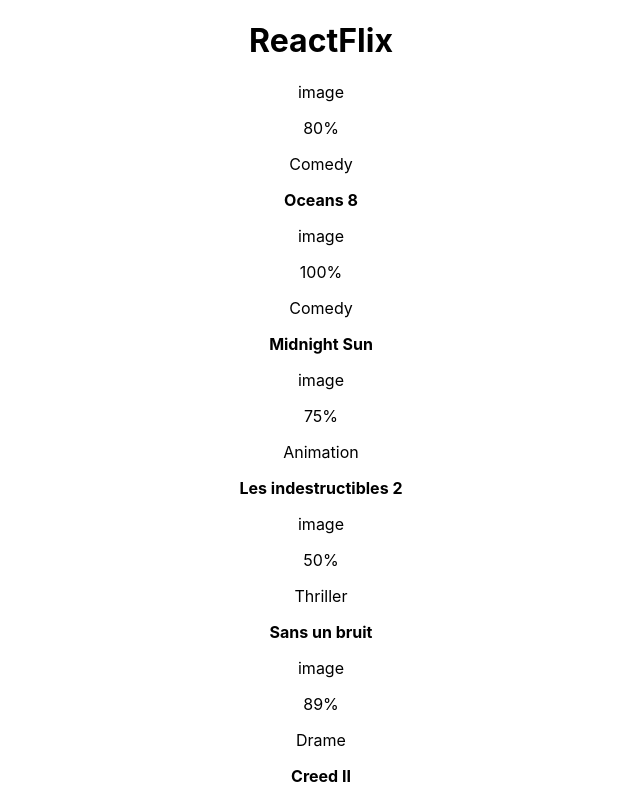
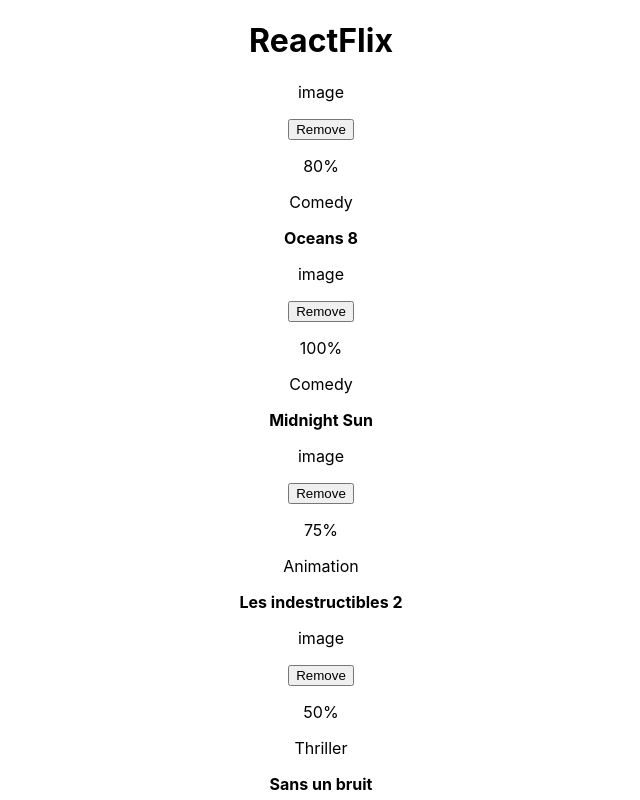
Before and after one commit to IsaiasVenegas/reactflix, a React (Create React App) app: page / in a window 1280 px wide. Shown: the top 800 px of the page, without its empty margins (319-959 px from the left). Built offline with nearby package versions, Linux system fonts and the light colour scheme.

Commit message:
Add remove movie button

```diff
--- a/src/pages/MovieList/Movie.jsx
+++ b/src/pages/MovieList/Movie.jsx
@@ -7,9 +7,9 @@ const getRatio = (l, d) => {
   return `${percentage.toFixed(0)}%`;
 };
 
-const Movie = ({ id, title, category, likes, dislikes }) => {
+const Movie = ({ info, remove }) => {
   return (
-    <div className="container movie" id={id}>
+    <div className="container movie">
       <div className="row">
         <div className="col">
           <p>image</p>
@@ -20,17 +20,27 @@ const Movie = ({ id, title, category, likes, dislikes }) => {
           <div className="container movie-info">
             <div className="row">
               <div className="col">
-                <p>{getRatio(likes, dislikes)}</p>
+                <button
+                  type="button"
+                  onClick={() => remove((item) => item.id !== info.id)}
+                >
+                  Remove
+                </button>
               </div>
             </div>
             <div className="row">
               <div className="col">
-                <p>{category}</p>
+                <p>{getRatio(info.likes, info.dislikes)}</p>
               </div>
             </div>
             <div className="row">
               <div className="col">
-                <p className="title">{title}</p>
+                <p>{info.category}</p>
+              </div>
+            </div>
+            <div className="row">
+              <div className="col">
+                <p className="title">{info.title}</p>
               </div>
             </div>
           </div>
--- a/src/pages/MovieList/MovieList.jsx
+++ b/src/pages/MovieList/MovieList.jsx
@@ -1,8 +1,7 @@
 import React from "react";
+import useMovies from "./hooks/useMovies";
 import Movie from "./Movie";
-
-const MovieList = (props) => {
-  const movies = [
+const defaultList = [
   {
     id: "1",
     title: "Oceans 8",
@@ -74,14 +73,20 @@ const MovieList = (props) => {
     dislikes: 12,
   },
 ];
+const MovieList = (props) => {
+  const [movies, removeMovie] = useMovies(defaultList);
   return (
     <div className="container">
       <div className="row">
-        {movies.map((m, k) => (
+        {movies.loading ? (
+          <p>Loading...</p>
+        ) : (
+          movies.list.map((m, k) => (
             <div className="col" key={k}>
-            <Movie {...m} />
+              <Movie info={m} remove={removeMovie} />
             </div>
-        ))}
+          ))
+        )}
       </div>
     </div>
   );
--- /dev/null
+++ b/src/pages/MovieList/hooks/index.js
@@ -0,0 +1,3 @@
+import useMovies from "./useMovies";
+
+export { useMovies };
--- /dev/null
+++ b/src/pages/MovieList/hooks/useMovies.jsx
@@ -0,0 +1,28 @@
+import { useState, useEffect } from "react";
+
+const useMovies = (storedMovies) => {
+  const [movies, setMovies] = useState({
+    loading: false,
+    list: [],
+  });
+  // useEffect(() => {
+  //   setMovies({ loading: true, ...movies });
+  //   // getAction
+  // });
+
+  useEffect(() => {
+    if (storedMovies.length > 0) {
+      setMovies({ loading: false, list: storedMovies });
+    }
+  }, [storedMovies]);
+
+  const removeMovie = (filterFunc) => {
+    let actualList = movies.list;
+    let updatedList = actualList.filter(filterFunc);
+    setMovies({ list: updatedList, loading: false });
+  };
+
+  return [movies, removeMovie];
+};
+
+export default useMovies;
```
Lines whose indentation alone changed are shown as unchanged.
